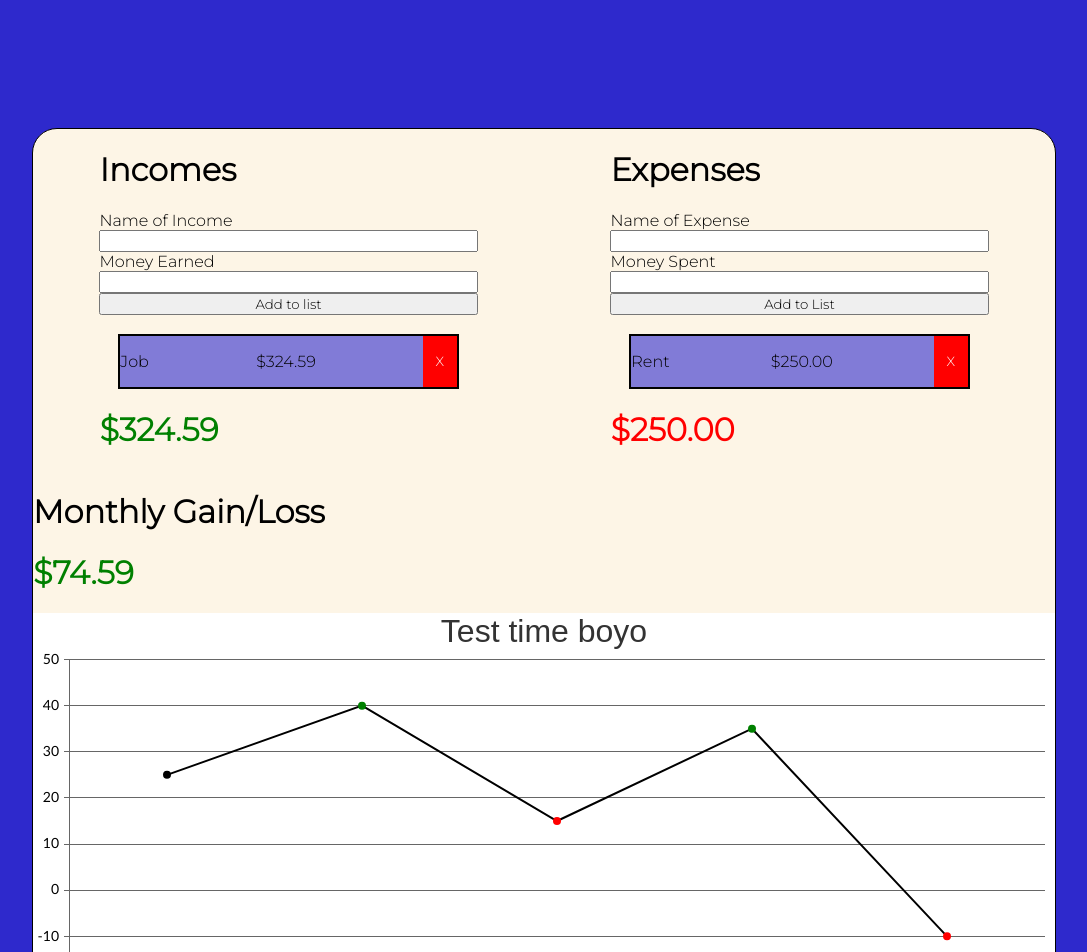
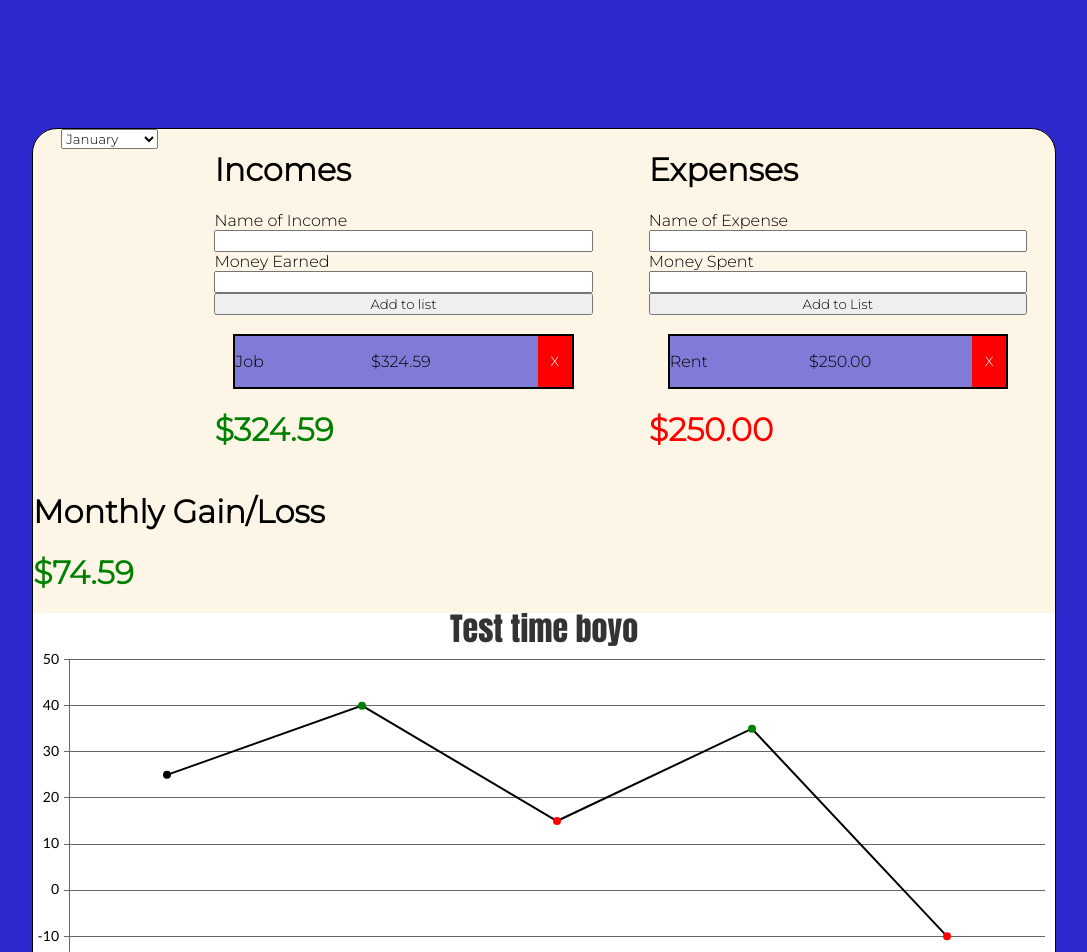
Before and after one commit to Astarr19/BudgetApp, a React (Create React App) app: page / in a window 1280 px wide. Shown: the top 952 px of the page, without its empty margins (96-1183 px from the left). Built offline with nearby package versions, Linux system fonts and the light colour scheme.

Commit message:
January working, all other months broke

```diff
--- a/src/App.js
+++ b/src/App.js
@@ -5,12 +5,15 @@ import Chart from './chart';
 import './App.css';
 
 function App() {
-  let [total, setTotal] = useState();
-  let [incomes, setIncomes] = useState();
-  let [expenses, setExpenses] = useState();
+  let [total, setTotal] = useState({});
+  let [incomes, setIncomes] = useState({});
+  let [expenses, setExpenses] = useState({});
+  let [month, setMonth] = useState("January");
 
-  const calcTotal = () => {
-    setTotal((incomes - expenses).toFixed(2));
+  const objProps = (month, attribute) =>{
+    let value = {};
+    Object.defineProperty(value, month, attribute);
+    return value;
   }
 
   const getIncomes = (array) => {
@@ -18,7 +21,7 @@ function App() {
     array.forEach(el=>{
       sum += parseFloat(el.money);
     });
-    setIncomes(sum.toFixed(2));
+    setIncomes(objProps(month, {value: sum.toFixed(2)}));
   }
 
   const getExpenses = (array) => {
@@ -26,33 +29,50 @@ function App() {
     array.forEach(el=>{
       sum += parseFloat(el.money);
     });
-    setExpenses(sum.toFixed(2));
+    setExpenses(objProps(month, {value: sum.toFixed(2)}));
   }
+
   useEffect(()=>{
-    calcTotal();
-  })
+    setTotal(objProps(month, {value: (incomes[month] - expenses[month]).toFixed(2)}));
+  }, [incomes, expenses, month])
 
   return (
     <div className='container'>
       <div className='incomeExpense'>
+        <form>
+          <select value={month} onChange={(e)=>setMonth(e.target.value)}>
+            <option value="January">January</option>
+            <option value="February">February</option>
+            <option value="March">March</option>
+            <option value="April">April</option>
+            <option value="May">May</option>
+            <option value="June">June</option>
+            <option value="July">July</option>
+            <option value="August">August</option>
+            <option value="September">September</option>
+            <option value="October">October</option>
+            <option value="November">November</option>
+            <option value="December">December</option>
+          </select>
+        </form>
         <div className='income'>
           <h1>Incomes</h1>
-          <IncomeInput action={getIncomes}/>
-          <h1 className='positive'>${incomes}</h1>
+          <IncomeInput action={getIncomes} month={month}/>
+          <h1 className='positive'>${incomes[month]}</h1>
         </div>
         <div className='expense'>
           <h1>Expenses</h1>
-          <ExpenseInput action={getExpenses}/>
-          <h1 className='negative'>${expenses}</h1>
+          <ExpenseInput action={getExpenses} month={month}/>
+          <h1 className='negative'>${expenses[month]}</h1>
         </div>
       </div>
       <div className='total'>
         <div className='monthly'>
           <h1>Monthly Gain/Loss</h1>
-          <h1 className={((total >= 0) ? 'positive' : 'negative')}>${total}</h1>
+          <h1 className={((total[month] >= 0) ? 'positive' : 'negative')}>${total[month]}</h1>
         </div>
       </div>
-      <Chart />
+      <Chart data={total}/>
     </div>
   );
 }
--- a/src/ExpenseInput.js
+++ b/src/ExpenseInput.js
@@ -34,9 +34,6 @@ class ExpenseInput extends React.Component{
     componentDidMount = () => {
         this.handleSubmit(null);
     }
-    componentDidUpdate = () => {
-        this.props.action(this.state.expenseArr);
-    }
 
     render() {
         return(
--- a/src/IncomeInput.js
+++ b/src/IncomeInput.js
@@ -6,6 +6,7 @@ class IncomeInput extends React.Component{
     constructor(props) {
         super(props);
         this.state = {
+            monthArr: [],
             incomeArr: [],
             text: 'Job',
             money: 324.59
@@ -35,9 +36,6 @@ class IncomeInput extends React.Component{
     componentDidMount= () =>{
         this.handleSubmit(null);
     }
-    componentDidUpdate = () =>{
-        this.props.action(this.state.incomeArr);
-    }
 
     render() {
         return(
--- a/src/chart.js
+++ b/src/chart.js
@@ -1,7 +1,7 @@
 import React from 'react';
 import CanvasJSReact from './assests/canvasjs.react';
 
-const CanvasJS = CanvasJSReact.CanvasJS;
+//const CanvasJS = CanvasJSReact.CanvasJS;
 const CanvasJSChart = CanvasJSReact.CanvasJSChart;
 
 function Chart(props) {
```
